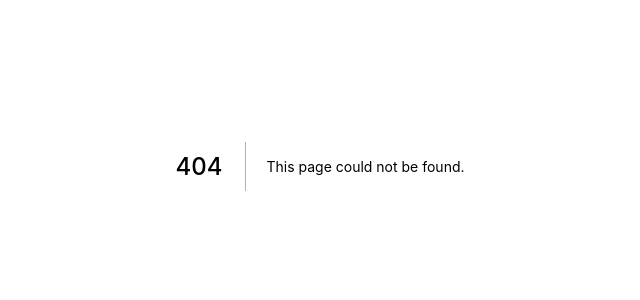
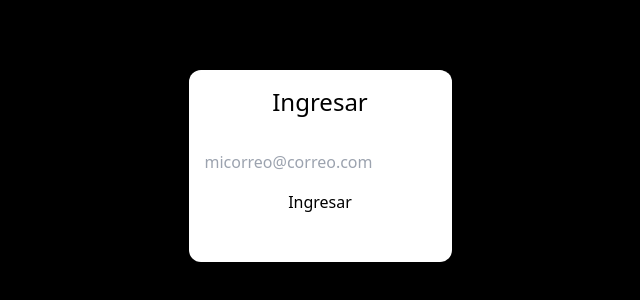
Before and after one commit to javi-diaz47/wea, a Next.js app: page /login in a window 1280 px wide. Before the commit this address had no page. Shown: the part 234-534 px from the top of the page, without its empty margins (320-960 px from the left). Built offline with nearby package versions, Linux system fonts and the light colour scheme.

Commit message:
feat: add login with magiclink
BREAKING CHANGE: remove sign-up page and rename sign-in page to login

```diff
--- a/pages/sign-up.jsx
+++ b/pages/login.jsx
@@ -1,12 +1,9 @@
-import { auth } from '../utils/auth';
-
-export default function SignUp() {
+export default function SignIn() {
   const handdleSubmit = (ev) => {
     ev.preventDefault();
     const formData = new FormData(ev.target);
     const inputObject = Object.fromEntries(formData);
-    const { user, session } = auth(inputObject);
-    console.log(user);
+    console.log(inputObject);
   };
 
   return (
@@ -15,14 +12,13 @@ export default function SignUp() {
         onSubmit={handdleSubmit}
         className="bg-white p-4 rounded-xl gap-4 max-w-2xl min-h-48 flex flex-col "
       >
-        <h2 className="text-2xl text-center mb-4">Registrar</h2>
+        <h2 className="text-2xl text-center mb-4">Ingresar</h2>
         <input name="email" placeholder="micorreo@correo.com" type="email" />
-        <input name="password" placeholder="password" type="password" />
         <button
           className="hover:bg-blue-600 hover:text-white bold duration-300 rounded-3xl"
           type="submit"
         >
-          Registrame
+          Ingresar
         </button>
       </form>
     </div>
```
Also changed, not shown: utils/auth.js (+3 -7 lines).
